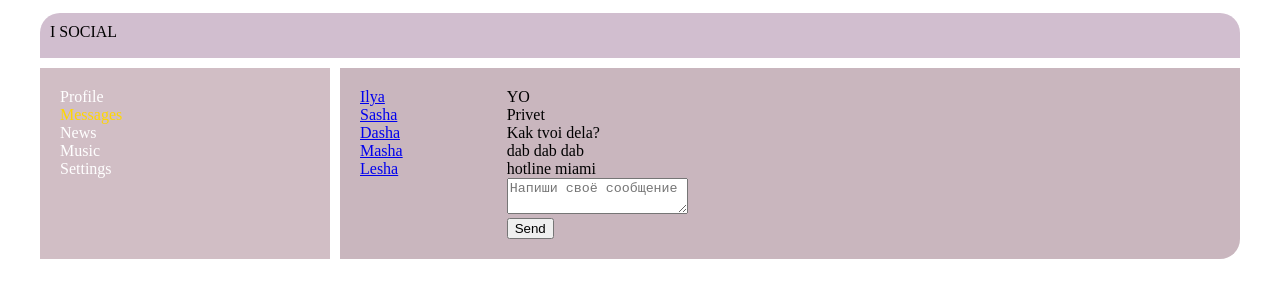
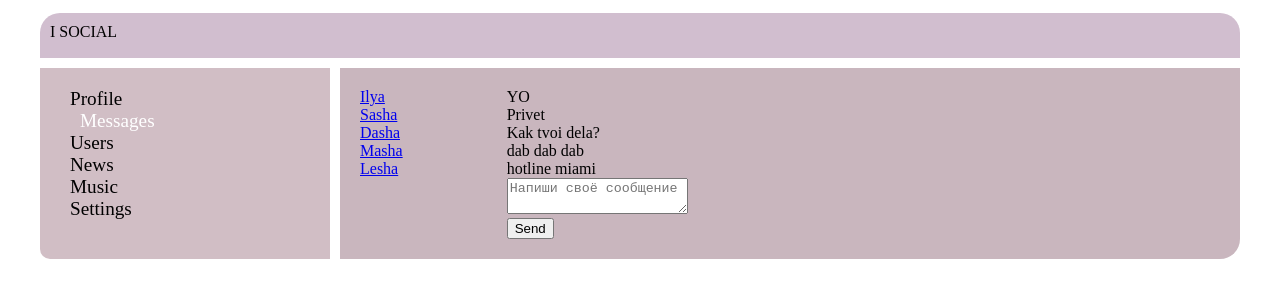
Before and after one commit to AirMous3/social, a React (Create React App) app: page /dialogs in a window 1280 px wide. Shown: the top 300 px of the page. Built offline with nearby package versions, Linux system fonts and the light colour scheme.

Commit message:
added constructor in Users component and some css refactor

```diff
--- a/src/components/NavBar/NavBar.module.css
+++ b/src/components/NavBar/NavBar.module.css
@@ -1,16 +1,21 @@
 .nav {
     grid-area: nav;
     background-color: #D1BEC5;
-    border-bottom-left-radius: px;
+    border-bottom-left-radius: 10px;
     margin-right: 10px;
     padding: 20px;
+
 
 }
 
 .item a {
-    color: white;
+    color: black;
     text-decoration: none;
+    margin: 10px;
+    font-size: larger;
+
 }
 .item a.active {
-    color: gold;
+    color: white;
+    margin: 20px;
 }
--- a/src/components/NavBar/NavBar.tsx
+++ b/src/components/NavBar/NavBar.tsx
@@ -10,6 +10,9 @@ function NavBar() {
             </div>
             <div className={s.item}>
                 <NavLink to={"/dialogs"} activeClassName={s.active}>Messages</NavLink>
+            </div>
+            <div className={s.item}>
+                <NavLink to={"/users"} activeClassName={s.active}>Users</NavLink>
             </div>
             <div className={s.item}>
                 <NavLink to={"/news"} activeClassName={s.active}>News</NavLink>
--- a/src/components/Settings/Settings.tsx
+++ b/src/components/Settings/Settings.tsx
@@ -4,7 +4,7 @@ import React from "react";
 function Settings () {
     return (
         <div >
-            Music
+            Settings
         </div>
     )
 }
--- a/src/components/Users/Users.tsx
+++ b/src/components/Users/Users.tsx
@@ -1,31 +1,42 @@
-import React from 'react'
-import {UsersPropsType} from "./UsersContainer";
-import s from "./Users.module.css"
+import React from "react";
+import s from "./Users.module.css";
+import userPhoto from "../images/user.png";
 import axios from "axios";
-import userPhoto from "../images/user.png"
+import {UserType} from "../../redux/UsersReducer";
 
 
+interface UsersCProps {
+    users: Array<UserType>
+    follow: (UserID: string) => void
+    unfollow: (UserID: string) => void
+    setUser: (users: Array<UserType>) => void
 
-export const Users = (props: UsersPropsType) => {
+}
 
-    if (props.users.length === 0) {
-        axios.get("https://social-network.samuraijs.com/api/1.0/users").then(response  => {  /* делаем get запрос на серва по url*/
 
-            props.setUser(response.data.items)  /*Сетаем юзерсвов которые нам приходят на отрисовку */
+class Users extends React.Component<UsersCProps> {
+
+    constructor(props: UsersCProps) {
+        super(props);
+        axios.get("https://social-network.samuraijs.com/api/1.0/users").then(response => {  /* делаем get запрос на серва по url*/
+
+            this.props.setUser(response.data.items)  /*Сетаем юзерсвов которые нам приходят на отрисовку */
         })
 
     }
 
+    render() {
         return (
+
             <div>
-            {props.users.map(u => <div key={u.id}>
+                {this.props.users.map(u => <div key={u.id}>
                 <span>
                     <div>
-                        <img className={s.avatar} src={u.photos.small == null ? userPhoto : u.photos.small }/>
+                        <img className={s.avatar} src={u.photos.small == null ? userPhoto : u.photos.small}/>
                     </div>
                     <div>
-                        {u.follow ? <button onClick={() => props.unfollow(u.id)}>unfollow</button> :
-                            <button onClick={() => props.follow(u.id)}> follow</button>}
+                        {u.follow ? <button onClick={() => this.props.unfollow(u.id)}>unfollow</button> :
+                            <button onClick={() => this.props.follow(u.id)}> follow</button>}
                     </div>
                 </span>
                     <span>
@@ -40,5 +51,9 @@ export const Users = (props: UsersPropsType) => {
                 </span>
                 </div>)}
             </div>
+
         )
     }
+}
+
+export default Users
--- a/src/components/Users/UsersClass.tsx
+++ /dev/null
@@ -1,63 +0,0 @@
-import React from "react";
-import s from "./Users.module.css";
-import userPhoto from "../images/user.png";
-import axios from "axios";
-import {UserType} from "../../redux/UsersReducer";
-
-
-
-
-
-interface UsersCProps {
-    users: Array<UserType>
-    follow: (UserID: string) => void
-    unfollow: (UserID: string) => void
-    setUser: (users: Array<UserType>) => void
-
-}
-
-
-class UsersC extends React.Component<UsersCProps> {
-    getUsers = () => {
-        if (this.props.users.length === 0) {
-            axios.get("https://social-network.samuraijs.com/api/1.0/users").then(response => {  /* делаем get запрос на серва по url*/
-
-                this.props.setUser(response.data.items)  /*Сетаем юзерсвов которые нам приходят на отрисовку */
-            })
-
-        }
-    }
-
-    render() {
-        return (
-            <div>
-                <button onClick={this.getUsers}>get Users</button>
-            <div>
-                {this.props.users.map(u => <div key={u.id}>
-                <span>
-                    <div>
-                        <img className={s.avatar} src={u.photos.small == null ? userPhoto : u.photos.small}/>
-                    </div>
-                    <div>
-                        {u.follow ? <button onClick={() => this.props.unfollow(u.id)}>unfollow</button> :
-                            <button onClick={() => this.props.follow(u.id)}> follow</button>}
-                    </div>
-                </span>
-                    <span>
-                    <span>
-                       <div>{u.name}</div>
-                        <div>{u.status}</div>
-                    </span>
-                    <span>
-                        <div>{"u.location.country"}</div>
-                        <div>{"u.location.city"}</div>
-                    </span>
-                </span>
-                </div>)}
-            </div>
-            </div>
-        )
-    }
-}
-
-export default UsersC
--- a/src/components/Users/UsersContainer.tsx
+++ b/src/components/Users/UsersContainer.tsx
@@ -3,7 +3,7 @@ import {connect} from "react-redux";
 import {followAC, setUsersAC, unfollowAC, UserType} from "../../redux/UsersReducer";
 import {AppStoreType} from "../../redux/reduxStore";
 import {Dispatch} from "redux";
-import UsersC from "./UsersClass";
+import Users from "./Users";
 
 
 export type mapUsersStateToPropsType = {
@@ -14,8 +14,6 @@ type mapDispatchToPropsType = {
     unfollow: (UserID: string) => void
     setUser: (users: Array<UserType>) => void
 }
-
-export type UsersPropsType = mapUsersStateToPropsType & mapDispatchToPropsType
 
 
 const mapUsersStateToProps = (state: AppStoreType): mapUsersStateToPropsType => {
@@ -38,4 +36,4 @@ const mapDispatchToProps = (dispatch: Dispatch): mapDispatchToPropsType => {
     }
 }
 
-export const UsersContainer = connect(mapUsersStateToProps, mapDispatchToProps)(UsersC)
+export const UsersContainer = connect(mapUsersStateToProps, mapDispatchToProps)(Users)
```
Lines whose indentation alone changed are shown as unchanged.
